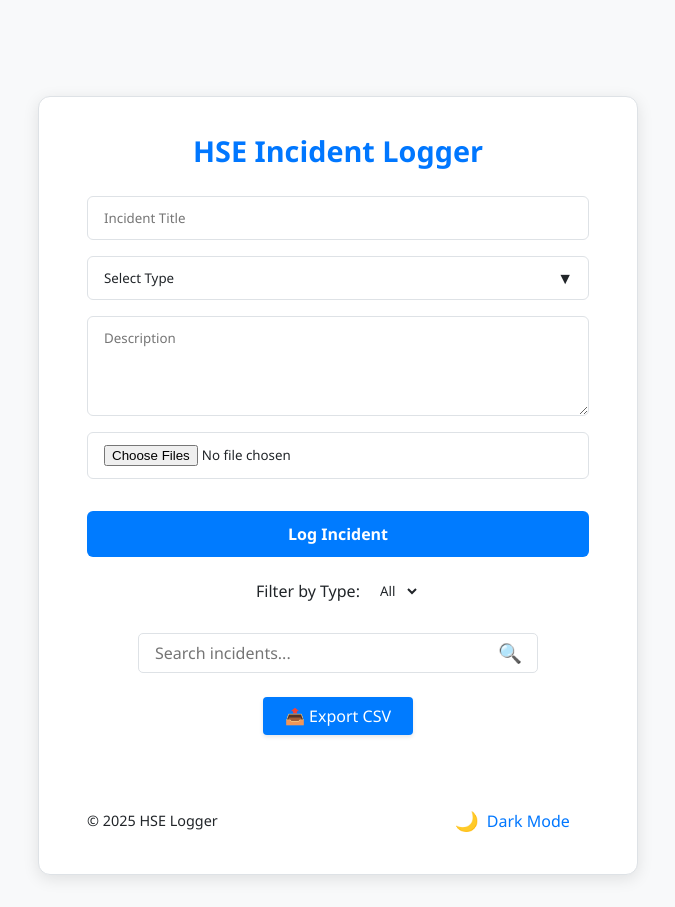
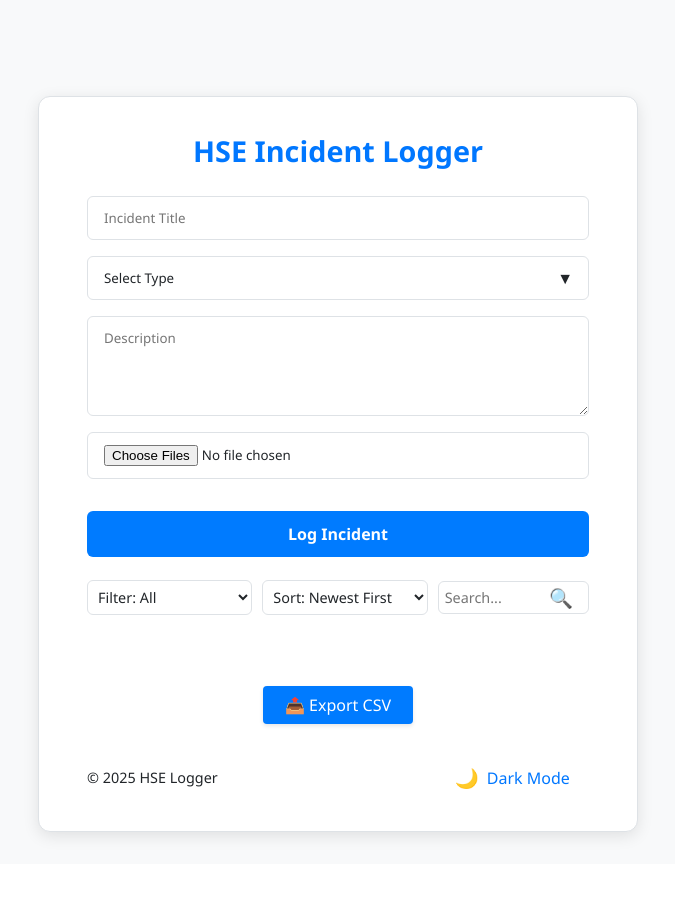
Before and after one commit to Bentroy/HSE_INCIDENT_LOGGER, a React (Vite) app in the folder hse-incident-logger/: page / in a window 1280 px wide. Shown: the whole page, without its empty margins (302-977 px from the left). After the commit the page ends 864 px from the top, so only its background shows below. Built offline with nearby package versions, Linux system fonts and the light colour scheme.

Commit message:
done for now just to add some othe rstuffs

```diff
--- a/hse-incident-logger/src/App.css
+++ b/hse-incident-logger/src/App.css
@@ -467,3 +467,38 @@ li:hover {
   100% { opacity: 0; transform: translateX(-50%) translateY(-10px); }
 }
 /* Toast Notification ends */
+
+
+
+.controls-row {
+  display: flex;
+  gap: 10px;
+  align-items: center;
+  margin-bottom: 15px;
+}
+
+.controls-row select,
+.controls-row input {
+  padding: 6px;
+  font-size: 0.9rem;
+}
+
+.controls-row select {
+  flex: 1;
+}
+
+.search-wrapper {
+  display: flex;
+  align-items: center;
+  flex: 1;
+}
+
+.search-wrapper input {
+  width: 100%;
+  padding: 6px;
+  font-size: 0.9rem;
+  border: 1px solid var(--border);
+  border-radius: 6px;
+  background-color: var(--input-bg);
+  color: var(--text);
+}
--- a/hse-incident-logger/src/App.jsx
+++ b/hse-incident-logger/src/App.jsx
@@ -20,6 +20,7 @@ function App() {
   const [search, setSearch] = useState("");
   const [files, setFiles] = useState([]);
   const [confirmDeleteId, setConfirmDeleteId] = useState(null);
+  const [sortOption, setSortOption] = useState("Newest");
 
   // Theme management
   const [theme, setTheme] = useState(() => {
@@ -78,7 +79,6 @@ function App() {
     setDescription("");
     setFiles([]);
 
-
     // Clear file input
     if (fileInputRef.current) {
       fileInputRef.current.value = null;
@@ -116,12 +116,36 @@ function App() {
     }, duration);
   };
 
-  const filteredIncidents = incidents.filter(
+  // Apply search filter
+  const searchedIncidents = incidents.filter(
     (incident) =>
       incident.title.toLowerCase().includes(search.toLowerCase()) ||
       incident.type.toLowerCase().includes(search.toLowerCase()) ||
       incident.description.toLowerCase().includes(search.toLowerCase())
   );
+
+  // Apply type filter
+  const filteredIncidents =
+    filterType === "All"
+      ? searchedIncidents
+      : searchedIncidents.filter((incident) => incident.type === filterType);
+
+  // Apply sorting
+  const sortedIncidents = [...filteredIncidents].sort((a, b) => {
+    if (sortOption === "newest") {
+      return new Date(b.timestamp) - new Date(a.timestamp);
+    }
+    if (sortOption === "oldest") {
+      return new Date(a.timestamp) - new Date(b.timestamp);
+    }
+    if (sortOption === "typeAsc") {
+      return a.type.localeCompare(b.type);
+    }
+    if (sortOption === "typeDesc") {
+      return b.type.localeCompare(a.type);
+    }
+    return 0;
+  });
 
   const handleFileChange = (e) => {
     setFiles(Array.from(e.target.files)); // store as array
@@ -240,39 +264,44 @@ function App() {
         )}
       </form>
 
-      <div className="filter-container">
-        <label htmlFor="filter">Filter by Type:</label>
+      {/* Controls Row (Filter, Sort, Search) */}
+      <div className="controls-row">
         <select
-          id="filter"
           value={filterType}
           onChange={(e) => setFilterType(e.target.value)}
         >
-          <option value="All">All</option>
+          <option value="All">Filter: All</option>
           {[...new Set(incidents.map((i) => i.type))].map((type) => (
             <option key={type} value={type}>
               {type}
             </option>
           ))}
         </select>
-      </div>
+
+        <select
+          value={sortOption}
+          onChange={(e) => setSortOption(e.target.value)}
+        >
+          <option value="newest">Sort: Newest First</option>
+          <option value="oldest">Sort: Oldest First</option>
+          <option value="typeAsc">Sort: Type (A–Z)</option>
+          <option value="typeDesc">Sort: Type (Z–A)</option>
+        </select>
 
         <div className="search-wrapper">
           <input
             type="text"
-          placeholder="Search incidents..."
+            placeholder="Search..."
             value={search}
             onChange={(e) => setSearch(e.target.value)}
           />
           <span className="search-icon">🔍</span>
         </div>
-
-      <button onClick={exportToCSV} className="export-btn">
-        📤 Export CSV
-      </button>
+      </div>
 
       <ul>
-        {filteredIncidents.length > 0 ? (
-          filteredIncidents.map((incident) => (
+        {sortedIncidents.length > 0 ? (
+          sortedIncidents.map((incident) => (
             <li key={incident.id} className="incident-card">
               <strong>{incident.title}</strong> – {incident.type}
               <br />
@@ -313,6 +342,13 @@ function App() {
         ) : null}
       </ul>
 
+      {/* Export Button Below List */}
+      <div className="export-container">
+        <button onClick={exportToCSV} className="export-btn small">
+          📤 Export CSV
+        </button>
+      </div>
+
       {confirmDeleteId && (
         <div className="modal-overlay">
           <div className="modal">
```
Lines whose indentation alone changed are shown as unchanged.
